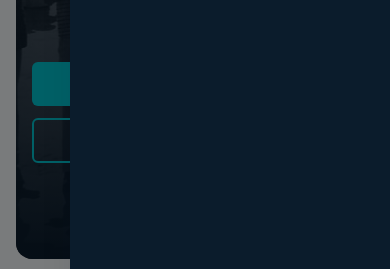
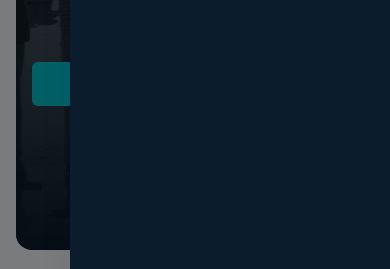
Before and after one commit to kjunda01/bcl-next, a Next.js app: page / in a window 390 px wide. Both pictures are taken after a click on the button "menu". Shown: the part 418-687 px from the top of the page. Built offline with nearby package versions, Linux system fonts and the light colour scheme; no server answers.

Commit message:
fix(home): prioriza link da agenda no destaque

```diff
--- a/src/components/public/HomePageContent.tsx
+++ b/src/components/public/HomePageContent.tsx
@@ -83,6 +83,9 @@ function HomeSectionBlock({
   postOrder: string[];
 }) {
   if (section.type === 'hero') {
+    const agendaIndex = section.links.findIndex((link) => link.href === '/agenda');
+    const primaryIndex = agendaIndex >= 0 ? agendaIndex : 0;
+
     return (
       <section id="portal-home-hero" className="portal-home-hero relative mb-10 overflow-hidden rounded-2xl md:mb-14">
         <div className="absolute inset-0">
@@ -102,18 +105,16 @@ function HomeSectionBlock({
             {section.title}
           </h1>
           <p className="mx-auto mt-4 max-w-2xl text-base leading-relaxed text-white/90 md:text-lg">{section.subtitle}</p>
-          <div className="mt-8 flex flex-col items-stretch justify-center gap-3 sm:flex-row sm:flex-wrap sm:items-center">
+          <div className="mt-8 flex flex-col items-stretch justify-center gap-2 sm:flex-row sm:flex-wrap sm:items-center sm:gap-3">
             {section.links.map((link, index) =>
               link.label.trim() ? (
                 <Link
                   key={link.href}
                   href={link.href}
                   className={
-                    index === 0
+                    index === primaryIndex
                       ? 'btn-primary inline-flex min-h-11 items-center justify-center gap-2 px-6'
-                      : index === 1
-                        ? 'btn-outline-primary inline-flex min-h-11 items-center justify-center gap-2 border-white/40 bg-white/10 px-6 text-white hover:bg-white/20'
-                        : 'inline-flex min-h-11 items-center justify-center gap-2 rounded-[var(--radius)] px-6 text-sm font-medium text-white/95 no-underline hover:bg-white/10'
+                      : 'inline-flex min-h-11 items-center justify-center gap-2 rounded-[var(--radius)] px-4 text-sm font-medium text-white underline decoration-white/60 underline-offset-4 hover:bg-white/10 focus-visible:outline focus-visible:outline-2 focus-visible:outline-offset-2 focus-visible:outline-[var(--color-brand)]'
                   }
                 >
                   <span className="material-icons text-lg" aria-hidden>
```
